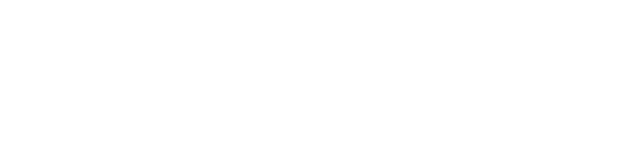
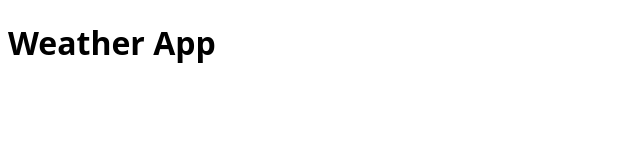
Before and after one commit to nguyenjessev/weather-app, a website built with webpack: page dist/index.html in a window 1280 px wide. Shown: the whole page, without its empty margins (0-640 px from the left). Built offline with nearby package versions, Linux system fonts and the light colour scheme.

Commit message:
Create and link stylesheet

```diff
--- a/dist/index.html
+++ b/dist/index.html
@@ -6,7 +6,11 @@
     <meta name="viewport" content="width=device-width, initial-scale=1.0" />
     <title>Weather App</title>
 
+    <link rel="stylesheet" href="style.css" />
+
     <script defer src="main.js"></script>
   </head>
-  <body></body>
+  <body>
+    <h1>Weather App</h1>
+  </body>
 </html>
--- /dev/null
+++ b/dist/style.css
@@ -0,0 +1,15 @@
+:root {
+  --system-ui: system-ui, 'Segoe UI', Roboto, Helvetica, Arial, sans-serif,
+    'Apple Color Emoji', 'Segoe UI Emoji', 'Segoe UI Symbol';
+}
+
+html {
+  box-sizing: border-box;
+  font-family: var(--system-ui);
+}
+
+*,
+*::before,
+*::after {
+  box-sizing: inherit;
+}
```
